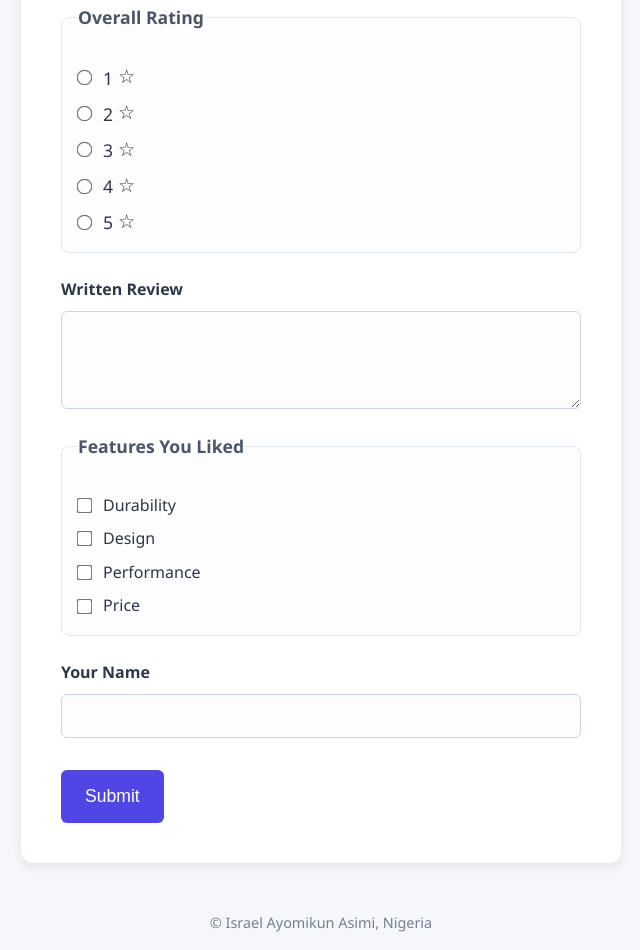
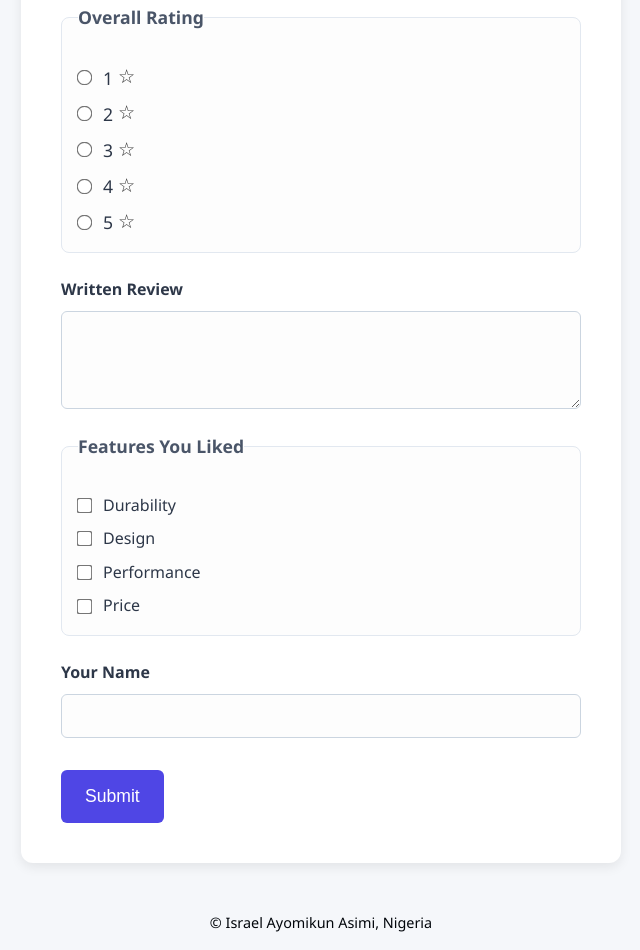
Before and after one commit to Asimi1234/wdd131, a plain HTML site: page form.html in a window 1280 px wide. Shown: the part 358-1308 px from the top of the page, without its empty margins (319-959 px from the left). Drawn offline with Linux system fonts and the light colour scheme; a script that the page names is missing.

Commit message:
footer color change

```diff
--- a/styles/style.css
+++ b/styles/style.css
@@ -107,7 +107,7 @@ footer {
   margin-top: 3rem;
   text-align: center;
   font-size: 0.9rem;
-  color: #718096;
+  color: #02060b;
 }
 
 /* Mobile Styles */
```
Also changed, not shown: form.html (+1 -1 lines).
